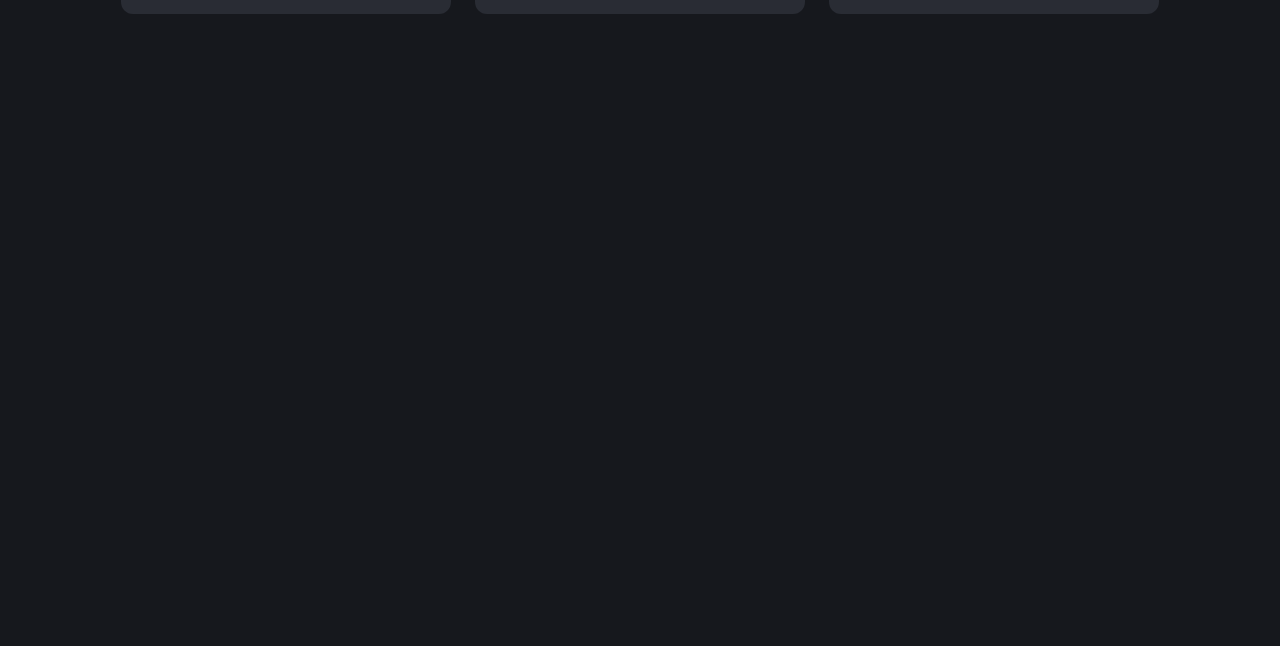
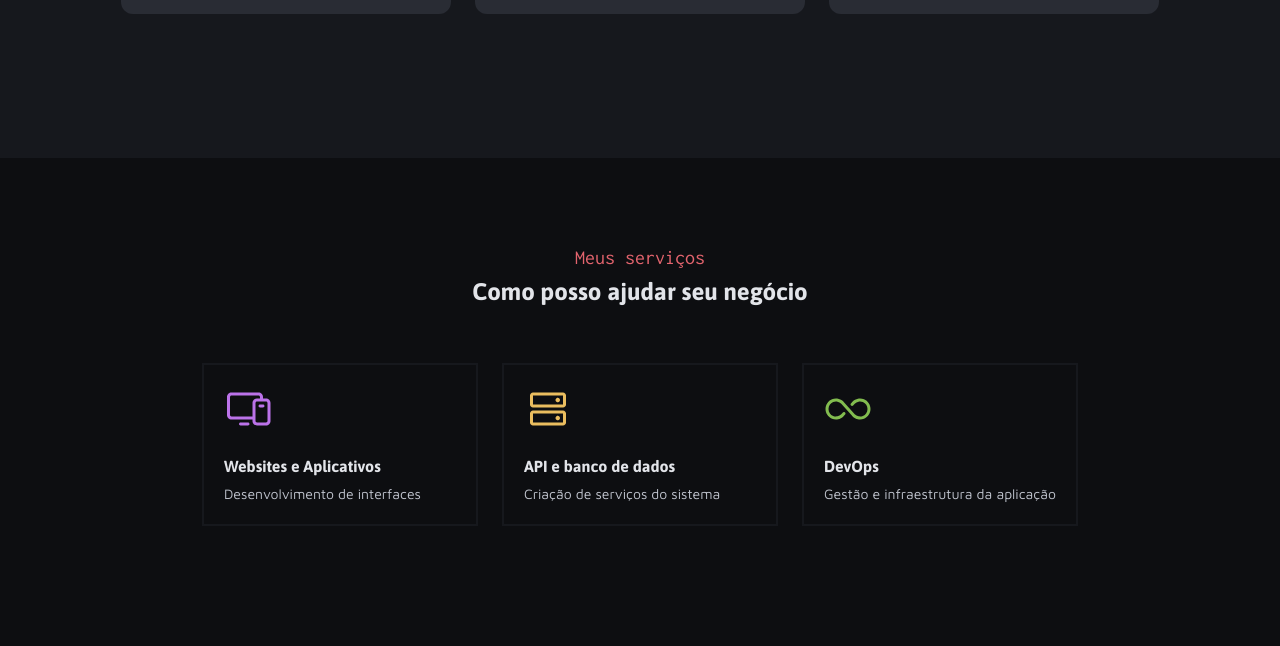
Before and after one commit to AtilaCSilva/PortfolioDEV, a plain HTML site: page index.html in a window 1280 px wide. Shown: the part 1492-2138 px from the top of the page. Before the commit the page ends 1650 px from the top, so only its background shows below. Drawn offline with Linux system fonts and the light colour scheme.

Commit message:
Services section done

```diff
--- a/index.html
+++ b/index.html
@@ -44,44 +44,67 @@
         <div class="project-card">
           <img src="./assets/images/Thumbnail_Project-01.png" alt="">
           <div class="project-info">
-            <h3 class="project-title">Travelgram</h3>
-            <p class="project-description">Rede social onde as pessoas mostram os registros de suas viagens pelo mundo</p>
+            <h3 class="card-title">Travelgram</h3>
+            <p class="card-description">Rede social onde as pessoas mostram os registros de suas viagens pelo mundo</p>
           </div>
         </div>
         <div class="project-card">
           <img src="./assets/images/Thumbnail_Project-02.png" alt="">
           <div class="project-info">
-            <h3 class="project-title">Tech News</h3>
-            <p class="project-description">Homepage de um portal de notícias sobre a área de tecnologia</p>
+            <h3 class="card-title">Tech News</h3>
+            <p class="card-description">Homepage de um portal de notícias sobre a área de tecnologia</p>
           </div>
         </div>
         <div class="project-card">
           <img src="./assets/images/Thumbnail_Project-03.png" alt="">
           <div class="project-info">
-            <h3 class="project-title">Página de receita</h3>
-            <p class="project-description">Página com o passo a passo de uma receita para cupcakes</p>
+            <h3 class="card-title">Página de receita</h3>
+            <p class="card-description">Página com o passo a passo de uma receita para cupcakes</p>
           </div>
         </div>
         <div class="project-card">
           <img src="./assets/images/Thumbnail_Project-04.png" alt="">
           <div class="project-info">
-            <h3 class="project-title">Zingen</h3>
-            <p class="project-description">Landing Page completa e responsiva de um aplicativo de Karaokê</p>
+            <h3 class="card-title">Zingen</h3>
+            <p class="card-description">Landing Page completa e responsiva de um aplicativo de Karaokê</p>
           </div>
         </div>
         <div class="project-card">
           <img src="./assets/images/Thumbnail_Project-05.png" alt="">
           <div class="project-info">
-            <h3 class="project-title">Refund</h3>
-            <p class="project-description">Um sistema para pedido e acompanhamento de reembolso </p>
+            <h3 class="card-title">Refund</h3>
+            <p class="card-description">Um sistema para pedido e acompanhamento de reembolso </p>
           </div>
         </div>
         <div class="project-card">
           <img src="./assets/images/Thumbnail_Project-06.png" alt="">
           <div class="project-info">
-            <h3 class="project-title">Página de turismo</h3>
-            <p class="project-description">Página com as principais informações para quem quer viajar para Busan</p>
+            <h3 class="card-title">Página de turismo</h3>
+            <p class="card-description">Página com as principais informações para quem quer viajar para Busan</p>
           </div>
+        </div>
+      </div>
+    </section>
+    <section class="services">
+      <div class="services-texts">
+        <span class="section-label">Meus serviços</span>
+        <h2 class="section-title">Como posso ajudar seu negócio</h2>
+      </div>
+      <div class="services-cards">
+        <div class="card">
+          <img src="./assets/icons/Devices.svg " alt="">
+          <h3 class="card-title">Websites e Aplicativos</h3>
+          <p class="card-description">Desenvolvimento de interfaces</p>
+        </div>
+        <div class="card">
+          <img src="./assets/icons/HardDrives.svg" alt="">
+          <h3 class="card-title">API e banco de dados</h3>
+          <p class="card-description">Criação de serviços do sistema </p>
+        </div>
+        <div class="card">
+          <img src="./assets/icons/Infinity.svg" alt="">
+          <h3 class="card-title">DevOps</h3>
+          <p class="card-description">Gestão e infraestrutura da aplicação</p>
         </div>
       </div>
     </section>
--- a/styles/global.css
+++ b/styles/global.css
@@ -65,13 +65,13 @@ ul, li {
   background-color: var(--base-gray-400);
 }
 
-.project-title {
+.card-title {
   font: var(--title-sm);
   color: var(--base-gray-100);
   margin-bottom: 8px;
 }
 
-.project-description {
+.card-description {
   font: var(--text-sm);
   color: var(--base-gray-200);
 }
--- a/styles/index.css
+++ b/styles/index.css
@@ -1,3 +1,4 @@
 @import url(./global.css);
 @import url(./hero.css);
 @import url(./projects.css);
+@import url(./services.css);
--- /dev/null
+++ b/styles/services.css
@@ -0,0 +1,30 @@
+.services {
+  padding: 88px 120px 120px;
+  background-color: var(--base-gray-600);
+  display: flex;
+  gap: 56px;
+  flex-direction: column;
+  align-items: center;
+}
+
+.services-texts {
+  display: flex;
+  flex-direction: column;
+  align-items: center;
+  gap: 8px;
+}
+
+.services-cards {
+  display: grid;
+  grid-template-columns: 1fr 1fr 1fr;
+  gap: 24px;
+}
+
+.card {
+  padding: 20px;
+  border: 2px solid var(--base-gray-500);
+}
+
+.card>img {
+  margin-bottom: 20px;
+}
```
Also changed, not shown: assets/icons/Devices.svg (added), assets/icons/HardDrives.svg (added), assets/icons/Infinity.svg (added).
